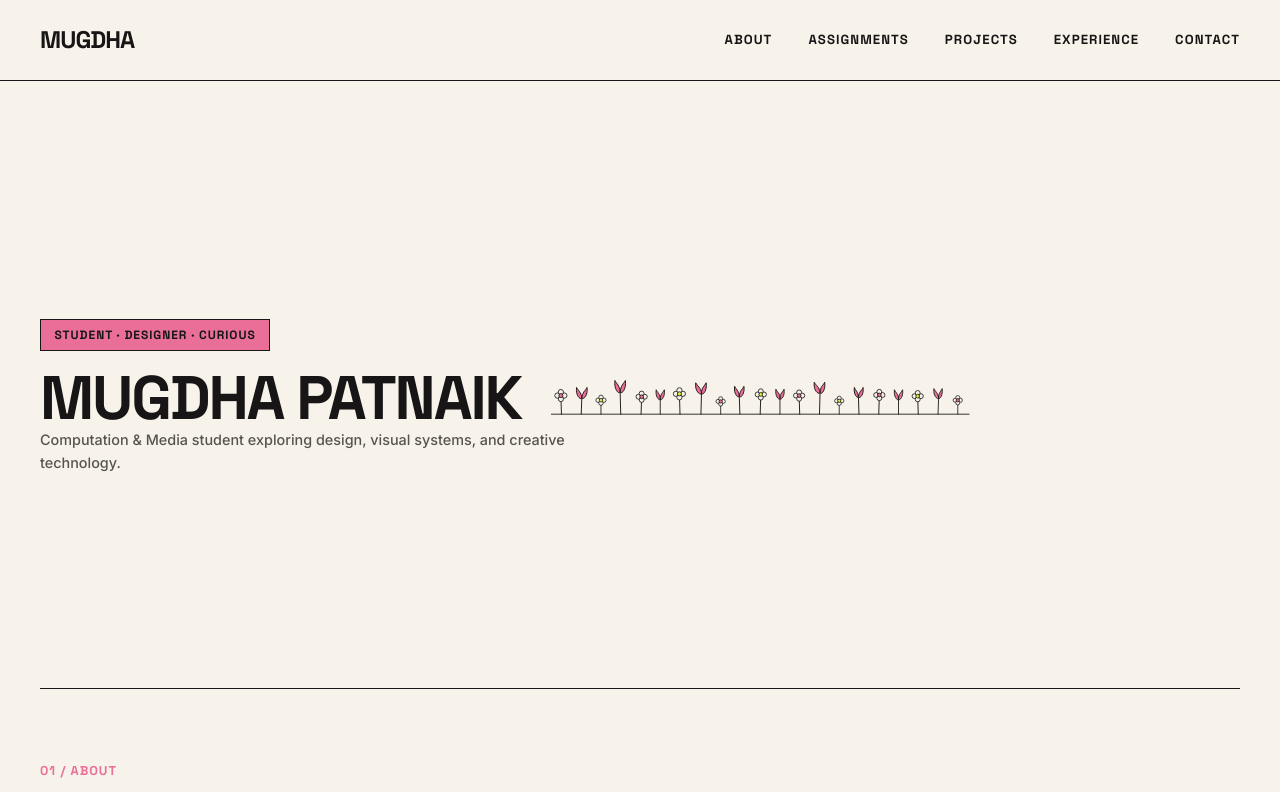
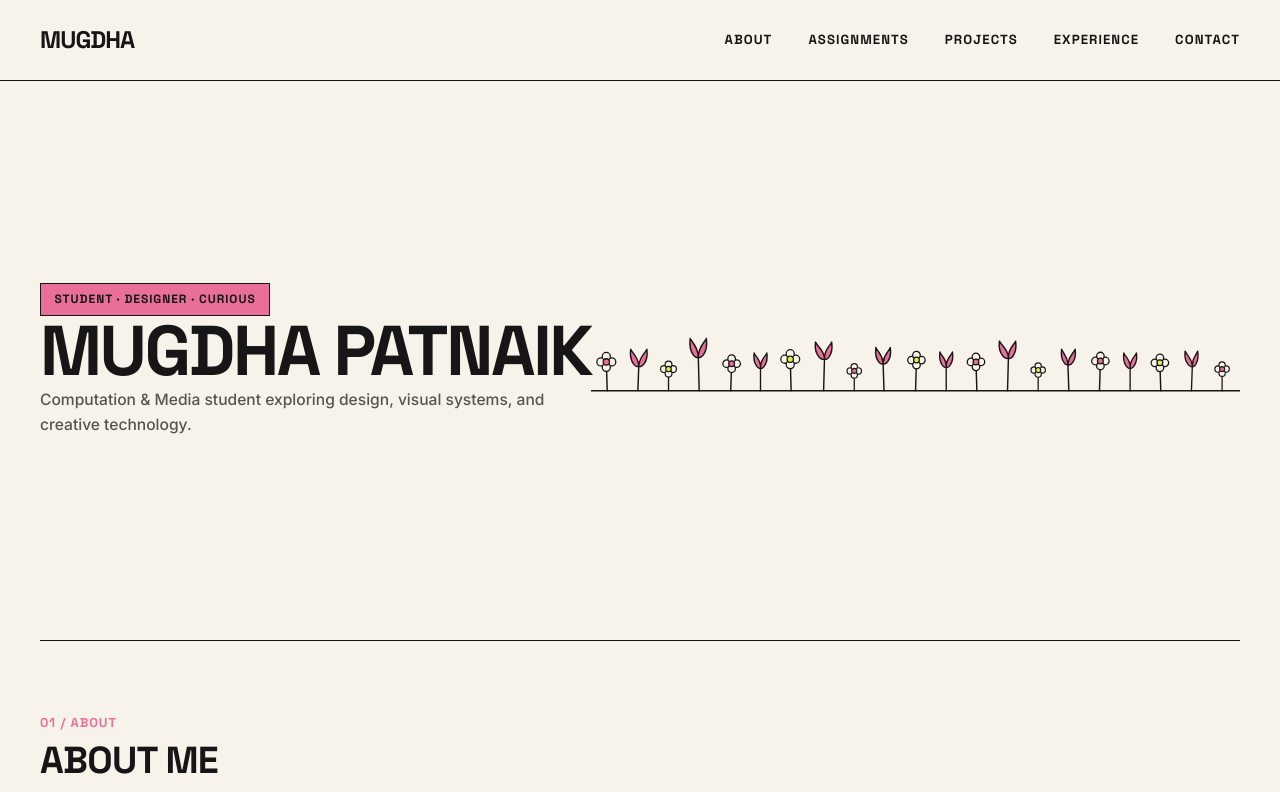
Before and after one commit to 1112mugdha/portfolio, a React (Vite) app: page /#/ in a window 1280 px wide. Shown: the top 792 px of the page. Built offline with nearby package versions, Linux system fonts and the light colour scheme.

Commit message:
Position flowers directly on bottom hero border line to right of MUGDHA PATNAIK with adjusted hero element sizes

```diff
--- a/public/404.html
+++ b/public/404.html
@@ -10,8 +10,8 @@
     <link rel="preconnect" href="https://fonts.googleapis.com">
     <link rel="preconnect" href="https://fonts.gstatic.com" crossorigin>
     <link href="https://fonts.googleapis.com/css2?family=Inter:wght@400;500;600;700&family=Space+Grotesk:wght@500;600;700&display=swap" rel="stylesheet">
-    <script type="module" crossorigin src="/portfolio/assets/index-d-QQGbFp.js"></script>
-    <link rel="stylesheet" crossorigin href="/portfolio/assets/index-BjMWuG4L.css">
+    <script type="module" crossorigin src="/portfolio/assets/index-BGpXElPP.js"></script>
+    <link rel="stylesheet" crossorigin href="/portfolio/assets/index-omTqK391.css">
   </head>
   <body>
     <div id="root"></div>
--- a/src/components/ui/HandDrawnFlowerBorder.jsx
+++ b/src/components/ui/HandDrawnFlowerBorder.jsx
@@ -11,7 +11,7 @@ export default function HandDrawnFlowerBorder({ className = '', style = {} }) {
       fill="none"
       xmlns="http://www.w3.org/2000/svg"
       className={`w-full ${className}`}
-      style={{ display: 'block', height: '88px', maxHeight: '88px', width: '100%', ...style }}
+      style={{ display: 'block', height: '96px', maxHeight: '96px', width: '100%', ...style }}
       aria-label="Hand-drawn row of tulips and daisies sitting directly on bottom border line"
     >
       {/* Baseline (aligned exactly with y=68, touching hero bottom border line) */}
--- a/src/index.css
+++ b/src/index.css
@@ -321,38 +321,14 @@ p {
 
 /* 5. HERO SECTION — 85–90vh HEIGHT, SPACIOUS & EDITORIAL */
 .hero-section {
-  min-height: calc(86vh - 80px);
+  min-height: calc(80vh - 80px);
   display: flex;
   align-items: center;
   position: relative;
-  padding-top: 5rem;
+  padding-top: 3.5rem;
   padding-bottom: 3.5rem;
   border-bottom: 1.5px solid #171515;
   overflow: hidden;
-}
-
-.hero-text-col {
-  display: flex;
-  flex-direction: column;
-  gap: 2.25rem;
-  max-width: 720px;
-  padding-bottom: 2.5rem;
-}
-
-.hero-flower-border-container {
-  position: absolute;
-  bottom: 0;
-  right: 0;
-  width: 100%;
-  max-width: 720px;
-  pointer-events: none;
-  z-index: 2;
-}
-
-@media (min-width: 1024px) {
-  .hero-flower-border-container {
-    max-width: 760px;
-  }
 }
 
 /* Hero Name Row & Side-by-Side Flower Layout */
@@ -369,7 +345,7 @@ p {
 .hero-flowers {
   pointer-events: none !important;
   flex-shrink: 0 !important;
-  width: 425px !important;
+  width: 440px !important;
   max-width: 45% !important;
   margin-bottom: -10px !important;
 }
@@ -377,7 +353,7 @@ p {
 .hero-heading {
   font-family: 'Space Grotesk', sans-serif;
   font-weight: 800;
-  font-size: clamp(2.2rem, 4.8vw, 4.4rem);
+  font-size: clamp(2.6rem, 5.5vw, 5.2rem);
   letter-spacing: -0.035em;
   text-transform: uppercase;
   line-height: 1.02;
@@ -386,11 +362,11 @@ p {
 }
 
 .hero-sub-text {
-  font-size: 0.9rem !important;
+  font-size: 0.975rem !important;
   color: #57534E;
   font-weight: 500;
-  line-height: 1.55;
-  max-width: 580px;
+  line-height: 1.6;
+  max-width: 600px;
 }
 
 /* 6. EDITORIAL SECTION HEADERS & RHYTHM (WITH STICKY NAVBAR SCROLL MARGIN) */
--- a/src/pages/Home.jsx
+++ b/src/pages/Home.jsx
@@ -21,28 +21,33 @@ export default function Home() {
   return (
     <div>
       {/* 1. HERO SECTION */}
-      <section className="hero-section">
-        <div className="w-full flex flex-col gap-6">
-          <div className="flex items-center gap-3">
+      <section className="hero-section relative">
+        <div className="w-full flex flex-col pt-2 pb-14">
+          {/* Eyebrow Badge (Moved Slightly UP) */}
+          <div className="flex items-center gap-3 mb-4">
             <span className="badge-eyebrow-pink">
               STUDENT · DESIGNER · CURIOUS
             </span>
           </div>
 
-          {/* Hero Name Left & Flowers Right — Strictly Side-by-Side on Same Horizontal Baseline */}
-          <div className="hero-name-row">
+          {/* MUGDHA PATNAIK Heading (Single Line, Slightly Bigger, Moved Slightly UP) */}
+          <div className="w-full mb-8">
             <h1 className="hero-heading">
               MUGDHA PATNAIK
             </h1>
-
-            <div className="hero-flowers">
-              <HandDrawnFlowerBorder />
-            </div>
           </div>
 
-          <p className="hero-sub-text">
-            Computation & Media student exploring design, visual systems, and creative technology.
-          </p>
+          {/* Description (Moved Slightly DOWN, Slightly Bigger Body Text) */}
+          <div className="mt-2">
+            <p className="hero-sub-text">
+              Computation & Media student exploring design, visual systems, and creative technology.
+            </p>
+          </div>
+        </div>
+
+        {/* FLOWERS: Positioned to the RIGHT of MUGDHA PATNAIK, ground line aligned EXACTLY with the bottom hero line */}
+        <div className="absolute bottom-[-1.5px] right-0 sm:right-4 pointer-events-none z-10 w-[85%] sm:w-[50%] md:w-[42%] max-w-[480px]">
+          <HandDrawnFlowerBorder />
         </div>
       </section>
 
```
